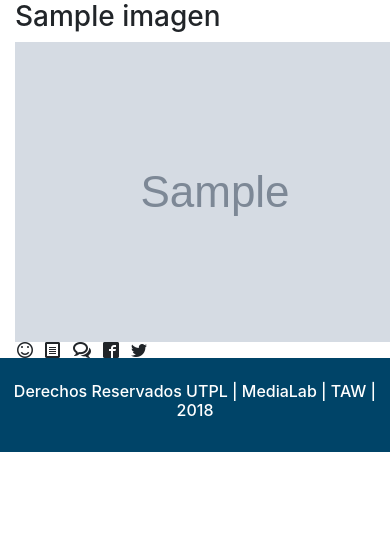
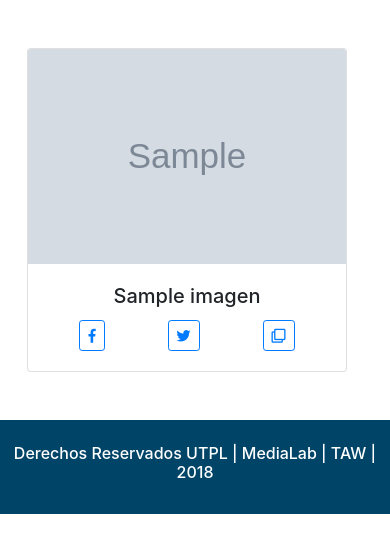
Before and after one commit to diepinto30/FototecaUTPL, a Django app: page /colecciones/ in a window 390 px wide; the page is wider, and only the part inside the window is pictured. Shown: the part 74-627 px from the top of that part. Run offline with Django 3.2, Linux system fonts and the light colour scheme; tables that the repository leaves empty hold one stand-in row (values such as "Sample post"); grey boxes marked "Sample" are stand-in pictures; parts of the project's set-up code (start-up, migrations or seed data) failed here and were passed over; some libraries are stand-ins or nearby versions; some web fonts are replaced.

Commit message:
Modificaciones en colecciones, se implementa Modal responsive

```diff
--- a/portal/templates/internas/list_photos.html
+++ b/portal/templates/internas/list_photos.html
@@ -1,62 +1,47 @@
 {% extends 'master.html' %}
 {% block tittle %} Células {% endblock %}
 {% load static %}
-
-
 {% block head %}
-<link rel="stylesheet" type="text/css" href="https://maxcdn.bootstrapcdn.com/bootstrap/4.0.0/css/bootstrap.min.css">
-<link rel="stylesheet" type="text/css" href="{% static 'css/style.css'%}">
-<link rel="stylesheet" type="text/css" href="{% static 'css/ventana.css'%}">
+  <style>
+    .img-modal {
+      width: 466px;
+      height: 349.5px;
+    }
+  </style>
 {% endblock %}
-
 {% block content1 %}
+  <div class="row">
     {% for img in list_imgs %}
-		<section class="photo_list">
-			<h3>{{ img.nombre}}</h3>
-			<img src="/media/{{ img.foto}}">
-			<div class="icon-photo">
-				<span class="button icon-smile" data-type="zoomin"></span>
-				<span class="button icon-file-text" data-type="zoomin1"></span>
-				<span class="button icon-bubbles4" data-type="zoomin"></span>
-				<span class="button icon-facebook2" data-type="zoomin"></span>
-				<span class="button icon-twitter" data-type="zoomin"></span>
+      <div class="col-lg-4 col-md-6 d-flex justify-content-center">
+        <div class="card mr-3 my-5" style="width: 20em; display: inline-block;" id="">
+          <img src="/media/{{ img.foto }}" alt="img_{{ img.nombre }}" class="card-img-top" height="215px">
+          <div class="card-body">
+            <h5 class="card-title text-center">{{ img.nombre }}</h5>
+            <div class="d-flex justify-content-around">
+              <a href="https://www.facebook.com/sharer/sharer.php?u=http%3A%2F%2F127.0.0.1%3A8080%2Fmurales%2F&amp;src=sdkpreparse" class="btn btn-sm btn-outline-primary" title="Compartir en Facebook" data-href="http://127.0.0.1:8080/murales/" target="_blank"><i class="fab fa-facebook-f fb-share-button"></i></a>
+              <a href="https://twitter.com/intent/tweet?hashtags=example%2Cdemo&original_referer=https%3A%2F%2Fdeveloper.twitter.com%2Fen%2Fdocs%2Ftwitter-for-websites%2Ftweet-button%2Fguides%2Fparameter-reference1&ref_src=twsrc%5Etfw&related=twitterapi%2Ctwitter&text=Fototeca%20UTPL,%20Imganen%20{{ img.nombre}}, &tw_p=tweetbutton&url=https%3A%2F%2Fdev.twitter.com%2Fweb%2Ftweet-button&via=twitterdev" class="btn btn-sm btn-outline-primary" title="Compartir en Twitter" target="_blank"><i class="fab fa-twitter"></i></a>
+              <a class="btn btn-sm btn-outline-primary" data-toggle="modal" data-target="#exampleModalCenter{{ img.idimagen }}"><i class="far fa-clone text-primary"></i></a>
+              <div class="modal fade" id="exampleModalCenter{{ img.idimagen }}" tabindex="-1" role="dialog" aria-labelledby="exampleModalCenterTitle" aria-hidden="true">
+                <div class="modal-dialog modal-dialog-centered" role="document">
+                  <div class="modal-content">
+                    <div class="modal-header">
+                      <h5 class="modal-title" id="exampleModalCenterTitle">{{ img.nombre }}</h5>
+                      <button type="button" class="close" data-dismiss="modal" aria-label="Close">
+                        <span aria-hidden="true">&times;</span>
+                      </button>
                     </div>
-		</section>
-	{% endfor %}
-
-	<div class="overlay-container">
-		<div class="window-container zoomin">
-			<span class="close">Cerrar</span>
-			<h3>Versión en Zoom out </h3>
-			Texto de la ventana emergente<br/>
-			<br/>
+                    <div class="modal-body">
+                      <img src="/media/{{ img.foto }}" alt="img_{{ img.nombre }}" class="card-img-top img-modal">
+                      <hr>
+                      <p class="text-justify">{{ img.descripcion }}</p>
                     </div>
-		{% for img in list_imgs %}
-			<div class="window-container zoomin1"><center>
-				<span class="close">Cerrar </span>
-				<h3>{{ img.nombre}}</h3>
-				<img src="/media/{{ img.foto}}" style="height: 280px;width: 280px; "><br>
-				<div style="width: 90%;">{{ img.descripcion}}</div><br>
-				{{ img.direccion}}<br>
-				{{ img.ciudad}}, {{ img.pais}}<br>
-				{{ img.direccion}}<br>
-				Texto de la ventana emergente<br/>
-				<br/></center>
+                  </div>
+                </div>
+              </div>
+            </div>
+          </div>
+        </div>
       </div>
     {% endfor %}
   </div>
-	<script>!window.jQuery && document.write(unescape('%3Cscript src="{% static 'js/jquery-1.7.1.min.js'%}"%3E%3C/script%3E'))</script>
-	<script type="text/javascript" src="{% static 'js/ventana.js'%}"></script>
-	<script src="https://ajax.googleapis.com/ajax/libs/jquery/2.1.1/jquery.min.js"></script>
 {% endblock %}
-{% block content2 %}
-	<section class="categorias">
-		<h3>Categorías</h3>
-		<ul>
-			<li>Cat1</li>
-			<li>Cat1</li>
-			<li>Cat1</li>
-			<li>Cat1</li>
-		</ul>
-	</section>
-{% endblock %}
--- a/portal/templates/master.html
+++ b/portal/templates/master.html
@@ -68,8 +68,6 @@
   </main>
   <footer class="bg-azulMarino text-center text-white py-4 footer">
     <h6>Derechos Reservados UTPL | MediaLab | TAW | 2018</h6>
-    {% block footer %}
-	  {% endblock %}
   </footer>
   <script src="https://cdnjs.cloudflare.com/ajax/libs/jquery/3.3.1/jquery.min.js"></script>
   <script src="https://cdnjs.cloudflare.com/ajax/libs/popper.js/1.14.3/umd/popper.min.js" integrity="sha384-ZMP7rVo3mIykV+2+9J3UJ46jBk0WLaUAdn689aCwoqbBJiSnjAK/l8WvCWPIPm49" crossorigin="anonymous"></script>
```
Lines whose indentation alone changed are shown as unchanged.
